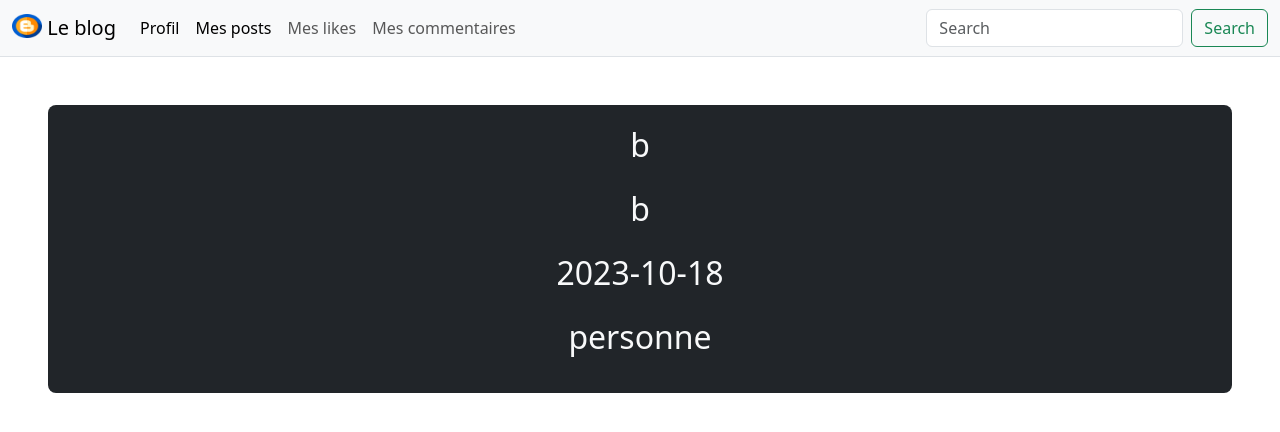
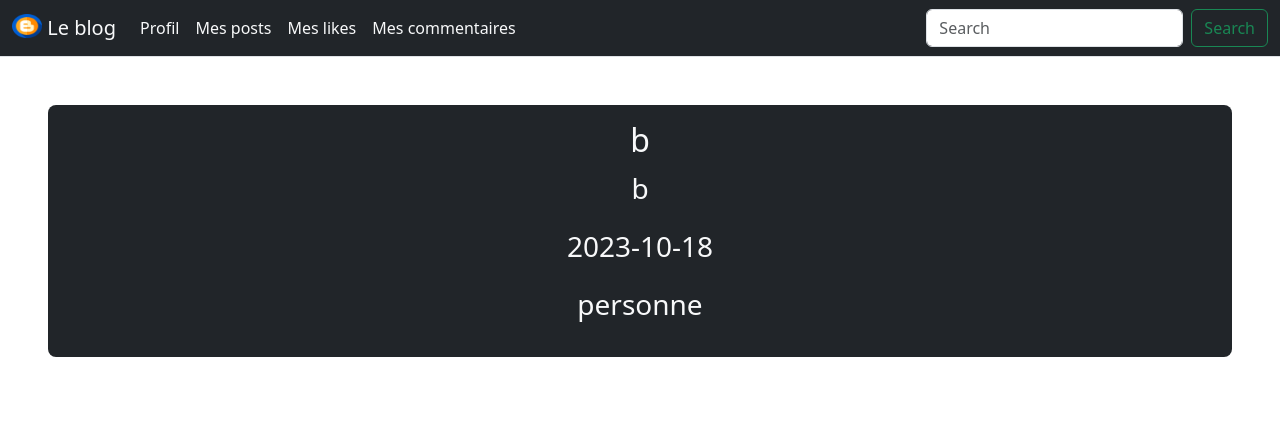
Before and after one commit to Evann45/Dev_web, a Flask app: page / in a window 1280 px wide. Shown: the top 432 px of the page. Run offline with Flask 2, Linux system fonts and the light colour scheme; data comes from the database, SQL or seed files in the repository; some libraries are stand-ins or nearby versions.

Commit message:
modif mise en page

```diff
--- a/App/templates/base.html
+++ b/App/templates/base.html
@@ -16,10 +16,10 @@
   </head>
   <body>
     <nav
-      class="navbar navbar-expand-lg bg-body-tertiary bg-dark border-bottom border-body"
+      class="navbar navbar-expand-lg bg-dark border-bottom border-body"
     >
       <div class="container-fluid">
-        <a class="navbar-brand" href="{{ url_for('home') }}">
+        <a class="navbar-brand text-light" href="{{ url_for('home') }}">
           <img
             src="{{ url_for('static', filename='images/logo.png') }}"
             alt="Logo"
@@ -44,20 +44,20 @@
         <div class="collapse navbar-collapse" id="navbarSupportedContent">
           <ul class="navbar-nav me-auto mb-2 mb-lg-0">
             <li class="nav-item">
-              <a class="nav-link active" href="{{ url_for('profil') }}"
+              <a class="nav-link active text-light" href="{{ url_for('profil') }}"
                 >Profil</a
               >
             </li>
             <li class="nav-item">
-              <a class="nav-link active" href="{{ url_for('mes_posts') }}"
+              <a class="nav-link active text-light" href="{{ url_for('mes_posts') }}"
                 >Mes posts</a
               >
             </li>
             <li class="nav-item">
-              <a class="nav-link" href="#">Mes likes</a>
+              <a class="nav-link text-light" href="#">Mes likes</a>
             </li>
             <li class="nav-item">
-              <a class="nav-link" href="#">Mes commentaires</a>
+              <a class="nav-link text-light" href="#">Mes commentaires</a>
             </li>
           </ul>
           <form class="d-flex" role="search">
--- a/App/templates/home.html
+++ b/App/templates/home.html
@@ -3,22 +3,22 @@
 <div class="container-fluid rounded-3 w-auto bg-dark m-5 p-3 text-center">
   <div class="row">
     <div class="col">
-      <p class="text-center text-light fs-2">{{ post.get_titre() }}</p>
+      <h3 class="text-center text-light fs-2">{{ post.get_titre() }}</h3>
     </div>
   </div>
   <div class="row">
     <div class="col">
-      <p class="text-center text-light fs-2">{{ post.get_contenu() }}</p>
+      <p class="text-center text-light fs-3">{{ post.get_contenu() }}</p>
     </div>
   </div>
   <div class="row">
     <div class="col">
-      <p class="text-center text-light fs-2">{{ post.get_date() }}</p>
+      <p class="text-center text-light fs-3">{{ post.get_date() }}</p>
     </div>
   </div>
   <div class="row">
     <div class="col">
-      <p class="text-center text-light fs-2">
+      <p class="text-center text-light fs-3">
         {{ UserDB.get_user_by_email(post.get_user_mail()).get_pseudo() }}
       </p>
     </div>
--- a/App/templates/mes_posts.html
+++ b/App/templates/mes_posts.html
@@ -8,17 +8,17 @@
   <div class="container-fluid rounded-3 w-auto bg-dark m-5 p-3 text-center">
     <div class="row">
       <div class="col">
-        <p class="text-center text-light fs-2">{{ post.get_titre() }}</p>
+        <h3 class="text-center text-light fs-2">{{ post.get_titre() }}</h3>
       </div>
     </div>
     <div class="row">
       <div class="col">
-        <p class="text-center text-light fs-2">{{ post.get_contenu() }}</p>
+        <p class="text-center text-light fs-3">{{ post.get_contenu() }}</p>
       </div>
     </div>
     <div class="row">
       <div class="col">
-        <p class="text-center text-light fs-2">{{ post.get_date() }}</p>
+        <p class="text-center text-light fs-3">{{ post.get_date() }}</p>
       </div>
     </div>
     <div class="row">
```
